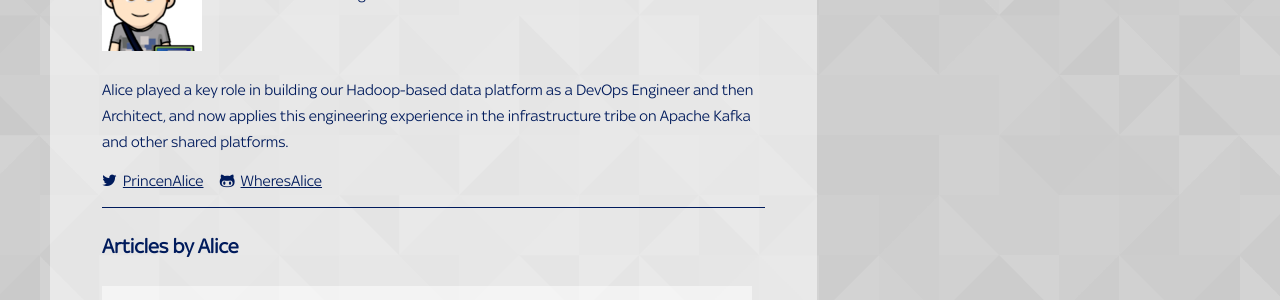
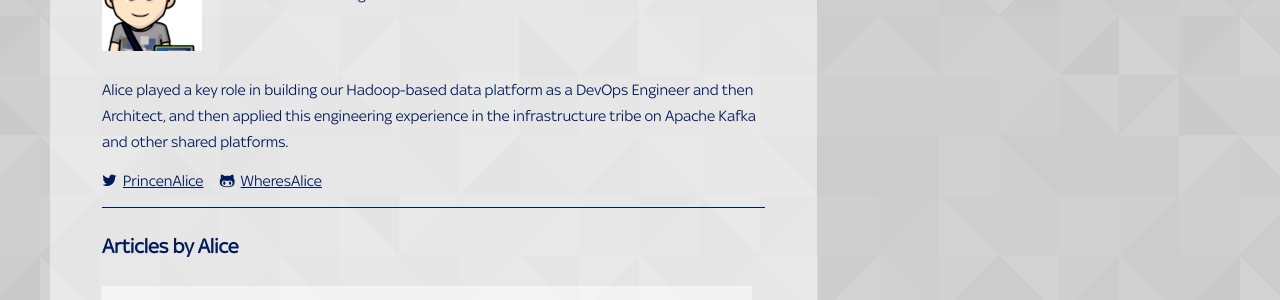
Before and after one commit to skybet/skybet.github.io, a Jekyll site: the page built from authors/index.html, in a window 1280 px wide and 900 px high, scrolled down 5925 px. Shown: the part 179-479 px from the top of the window. Built offline with Jekyll 4.4.1, drawn with Linux system fonts in a browser that asks for light colours; nearby versions of some CDN libraries; some web fonts are replaced; comment, search, counter and statistics services are not loaded.

Commit message:
alice has left the building

```diff
--- a/_data/authors.yml
+++ b/_data/authors.yml
@@ -61,9 +61,10 @@
     image: alice_kaerast.png
     role: Senior Automation Engineer
     tribe: Infrastructure
-    bio: "Alice played a key role in building our Hadoop-based data platform as a DevOps Engineer and then Architect, and now applies this engineering experience in the infrastructure tribe on Apache Kafka and other shared platforms."
+    bio: "Alice played a key role in building our Hadoop-based data platform as a DevOps Engineer and then Architect, and then applied this engineering experience in the infrastructure tribe on Apache Kafka and other shared platforms."
     github: WheresAlice
     twitter: PrincenAlice
+    hasLeft: true
 
 paul_mccormick:
     name: Paul McCormick
```
